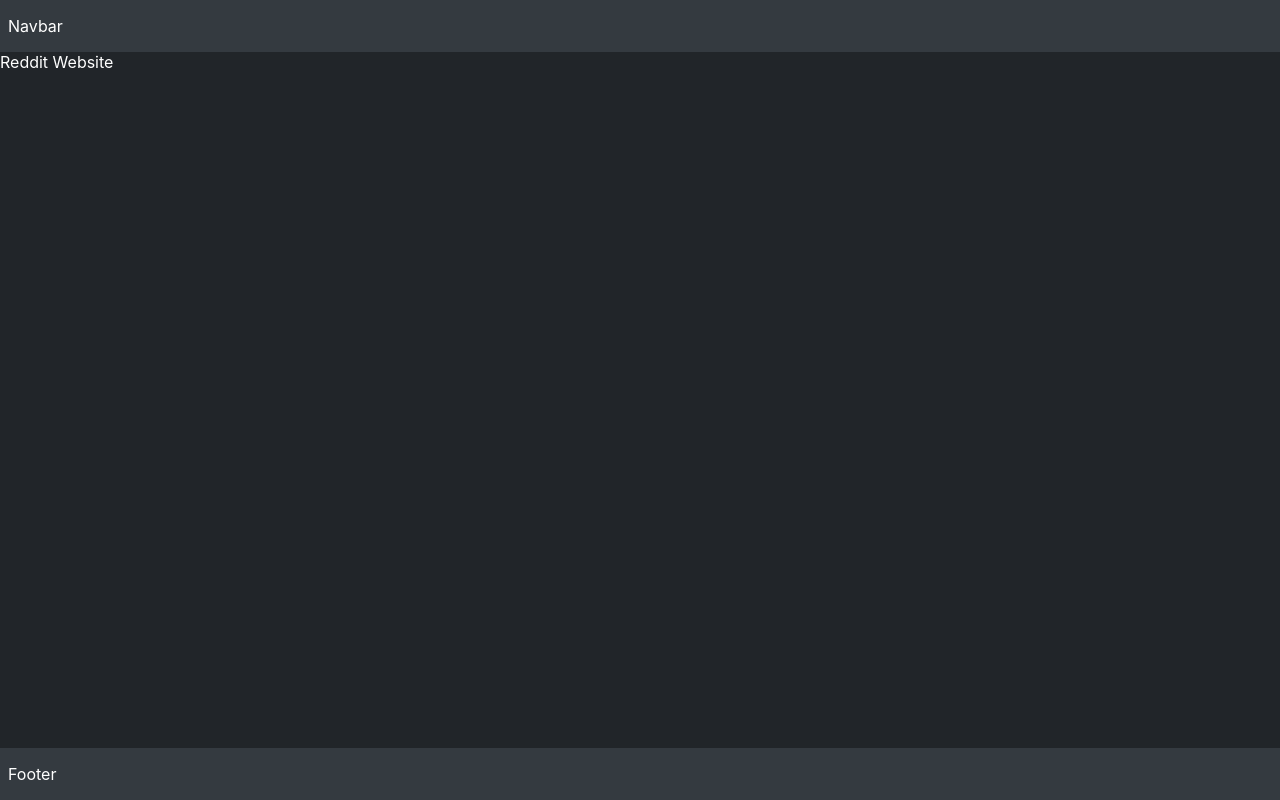
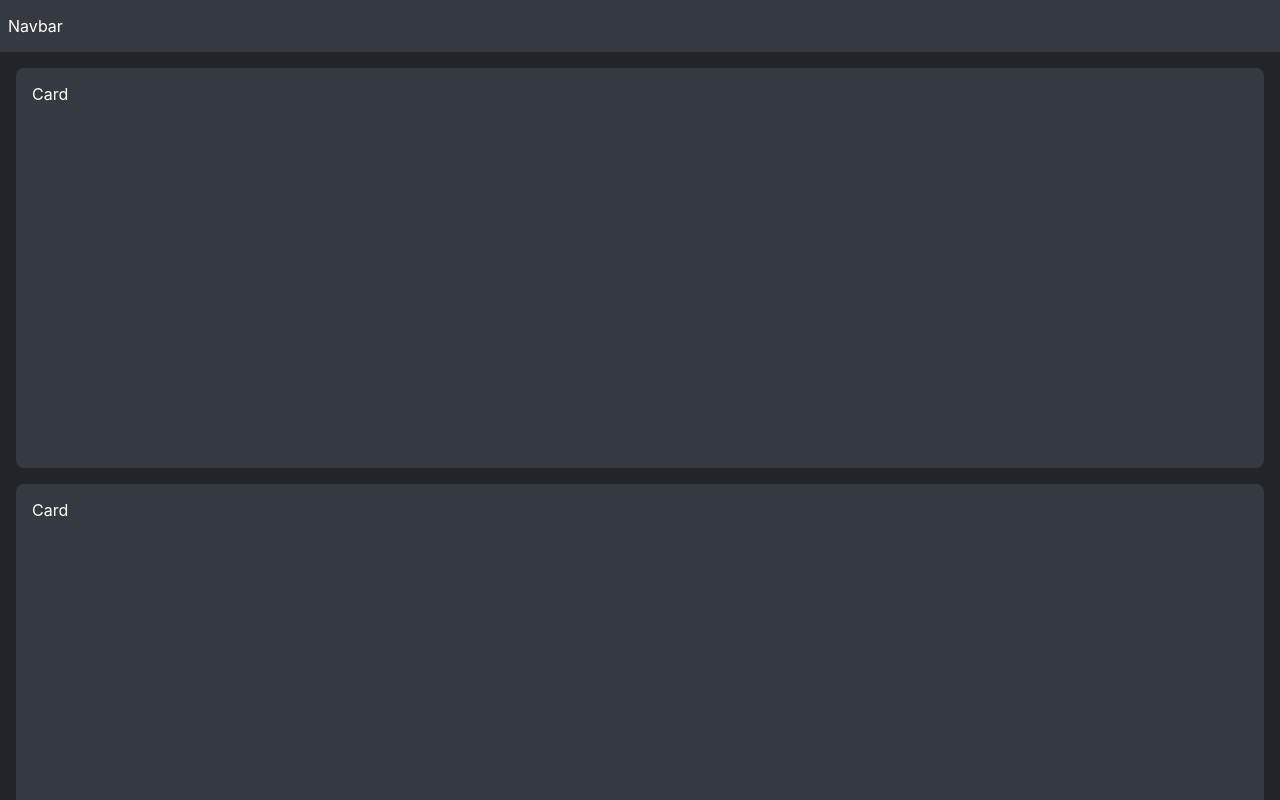
Before and after one commit to ringtho/Reddit, a React (Create React App) app: page / in a window 1280 px wide. Shown: the top 800 px of the page. Built offline with nearby package versions, Linux system fonts and the light colour scheme.

Commit message:
Feat: Added card component structure

```diff
--- a/src/App.js
+++ b/src/App.js
@@ -1,13 +1,12 @@
 import Navbar from "./components/Navbar/Navbar"
 import Footer from "./components/Footer/Footer"
+import Main from "./components/Main/Main";
 
 function App() {
   return (
     <div className="app">
       <Navbar />
-      <main>
-        Reddit Website
-      </main>
+      <Main />
       <Footer />
     </div>
   );
--- /dev/null
+++ b/src/components/Card/Card.jsx
@@ -0,0 +1,12 @@
+import React from 'react'
+import './Card.scss'
+
+const Card = () => {
+  return (
+    <section className='card_container'>
+        Card
+    </section>
+  )
+}
+
+export default Card
--- /dev/null
+++ b/src/components/Card/Card.scss
@@ -0,0 +1,7 @@
+.card_container {
+    background-color: var(--primary-color-2);
+    margin: 0 1rem;
+    padding: 1rem;
+    border-radius: 0.5rem;
+    height: 400px;
+}
--- /dev/null
+++ b/src/components/Main/Main.jsx
@@ -0,0 +1,16 @@
+import React from 'react'
+import './Main.scss'
+import Card from '../Card/Card'
+
+const Main = () => {
+  return (
+    <main>
+      <Card />
+      <Card />
+      <Card />
+      <Card />
+    </main>
+  )
+}
+
+export default Main
--- /dev/null
+++ b/src/components/Main/Main.scss
@@ -0,0 +1,6 @@
+main {
+    padding: 1rem 0;
+    display: flex;
+    flex-direction: column;
+    gap: 1rem;
+}
```
